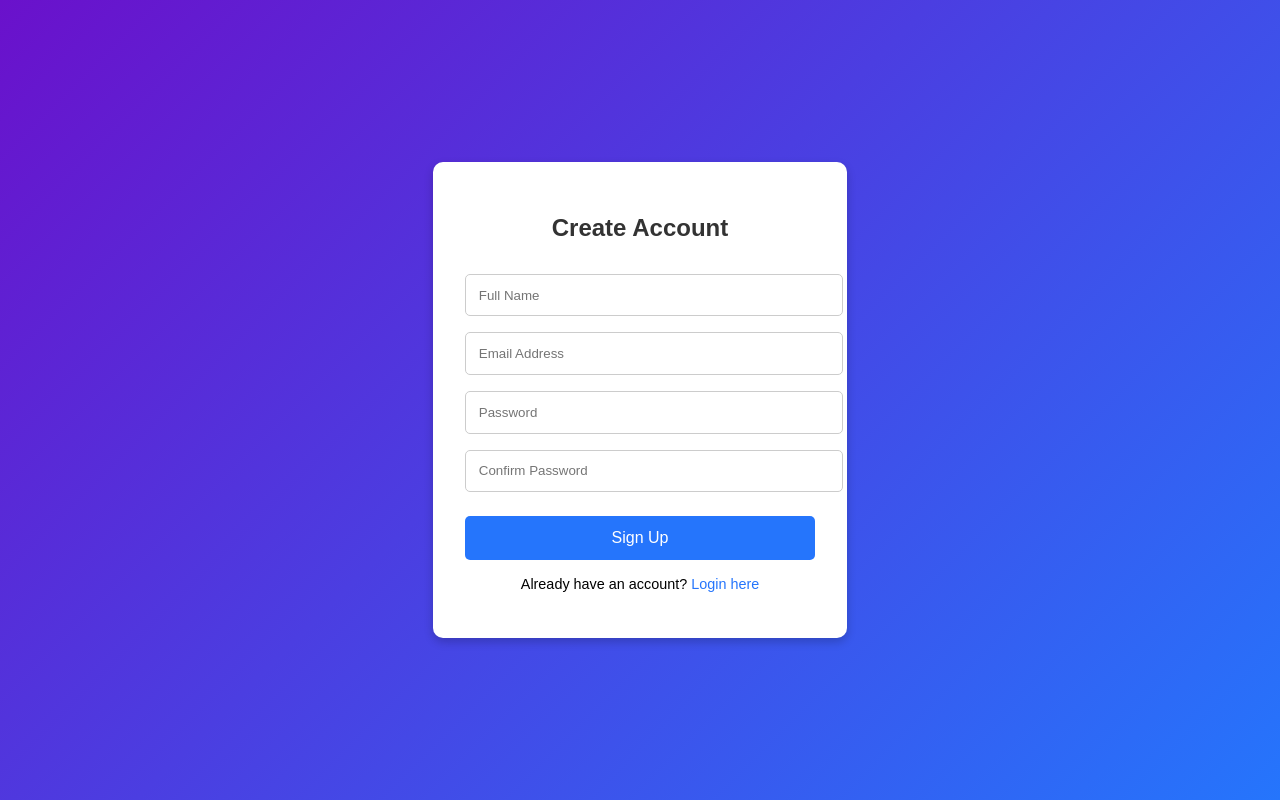
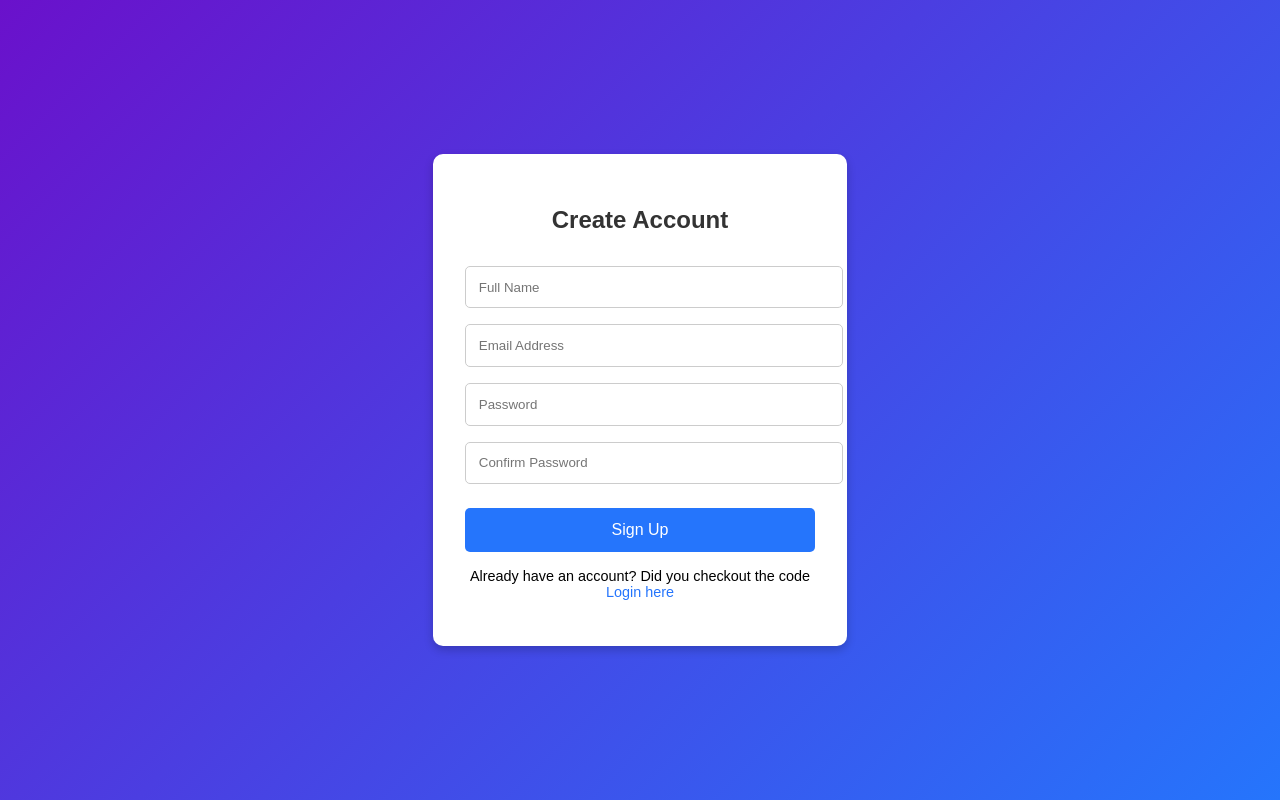
Before and after one commit to Msocial123/Banking-App-DevOps-42, a website: page singup.html in a window 1280 px wide. Drawn offline with Linux system fonts and the light colour scheme.

Commit message:
Signup Modifed

```diff
--- a/singup.html
+++ b/singup.html
@@ -68,7 +68,7 @@
       <input type="password" name="confirm_password" placeholder="Confirm Password" required>
       <button type="submit">Sign Up</button>
     </form>
-    <p>Already have an account? <a href="/login">Login here</a></p>
+    <p>Already have an account? Did you checkout the code <a href="/login">Login here</a></p>
   </div>
 </body>
 </html>
```
